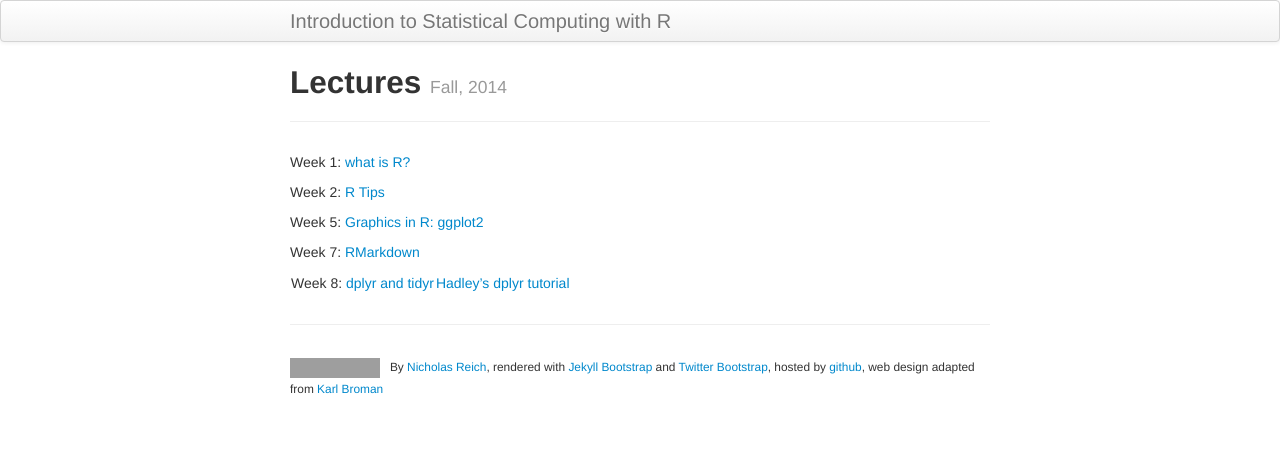
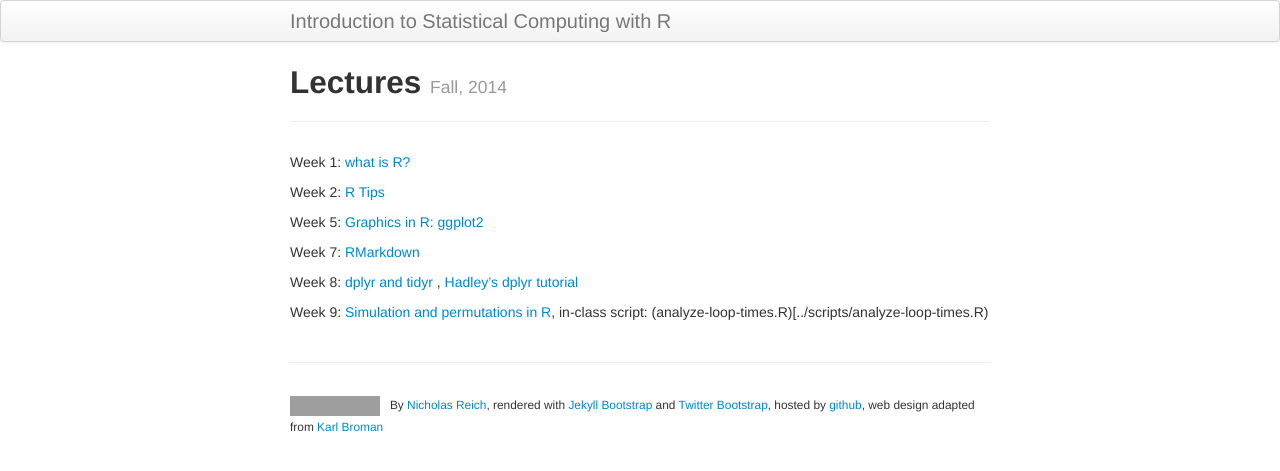
Before and after one commit to nickreich/statComp2014, a Jekyll site: the page built from pages/lectures.md, in a window 1280 px wide. Shown: the top 471 px of the page. Built offline with Jekyll 4.4.1, drawn with Linux system fonts in a browser that asks for light colours; grey boxes are pictures that could not be loaded.

Commit message:
lecture page update.

```diff
--- a/pages/lectures.md
+++ b/pages/lectures.md
@@ -13,4 +13,6 @@ Week 5: [Graphics in R: ggplot2](../lectures/week5/ggplot2.pdf)
 
 Week 7: [RMarkdown](../lectures/week7/week7_rmarkdown.Rpres)
 
-Week 8: [dplyr and tidyr](../lectures/week8/dplyr.pdf) | [Hadley's dplyr tutorial](https://www.dropbox.com/sh/i8qnluwmuieicxc/AAAgt9tIKoIm7WZKIyK25lh6a)
+Week 8: [dplyr and tidyr](../lectures/week8/dplyr.pdf) ,  [Hadley's dplyr tutorial](https://www.dropbox.com/sh/i8qnluwmuieicxc/AAAgt9tIKoIm7WZKIyK25lh6a)
+
+Week 9: [Simulation and permutations in R](../lectures/week9/perm-test.pdf), in-class script: (analyze-loop-times.R)[../scripts/analyze-loop-times.R)
```
